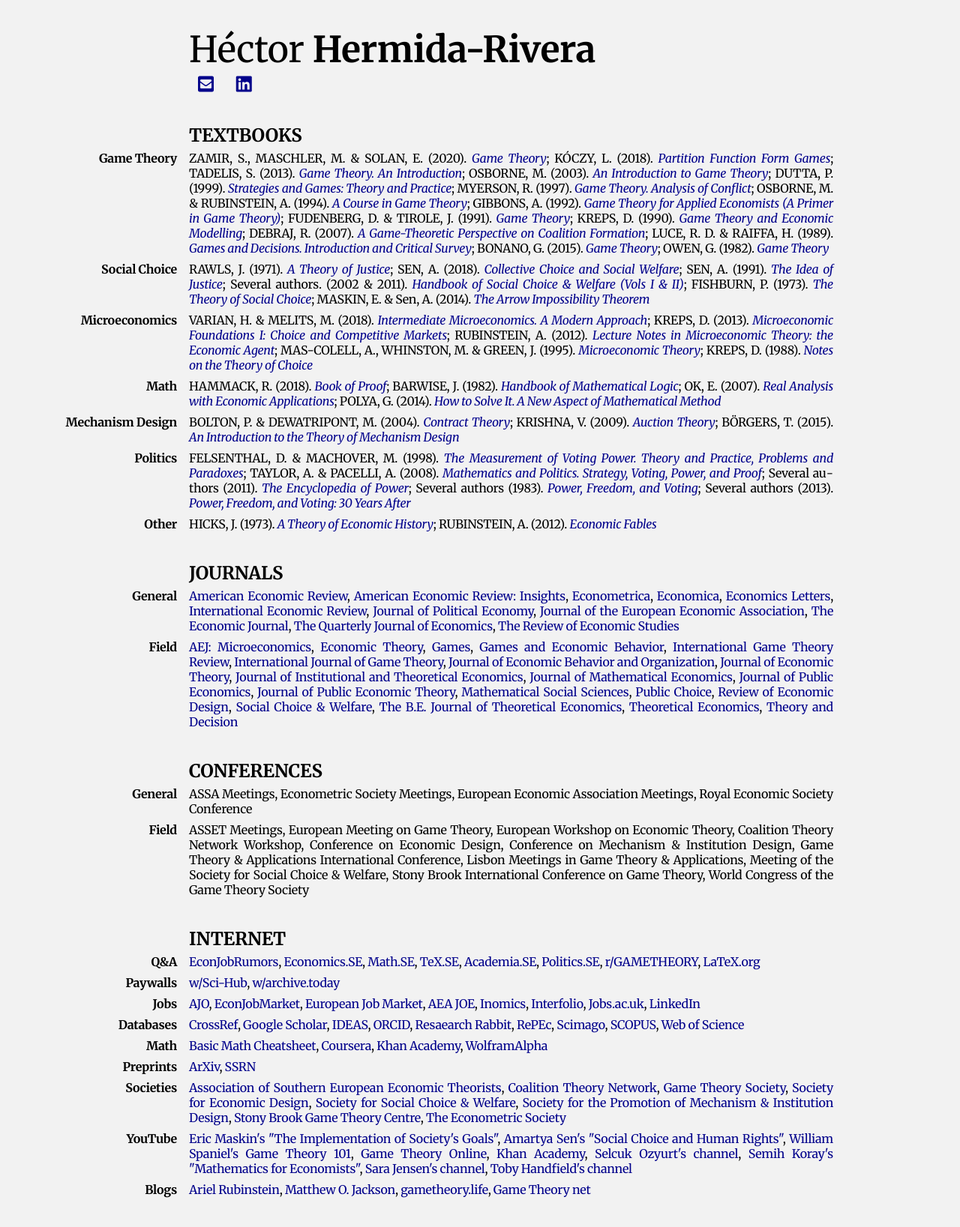
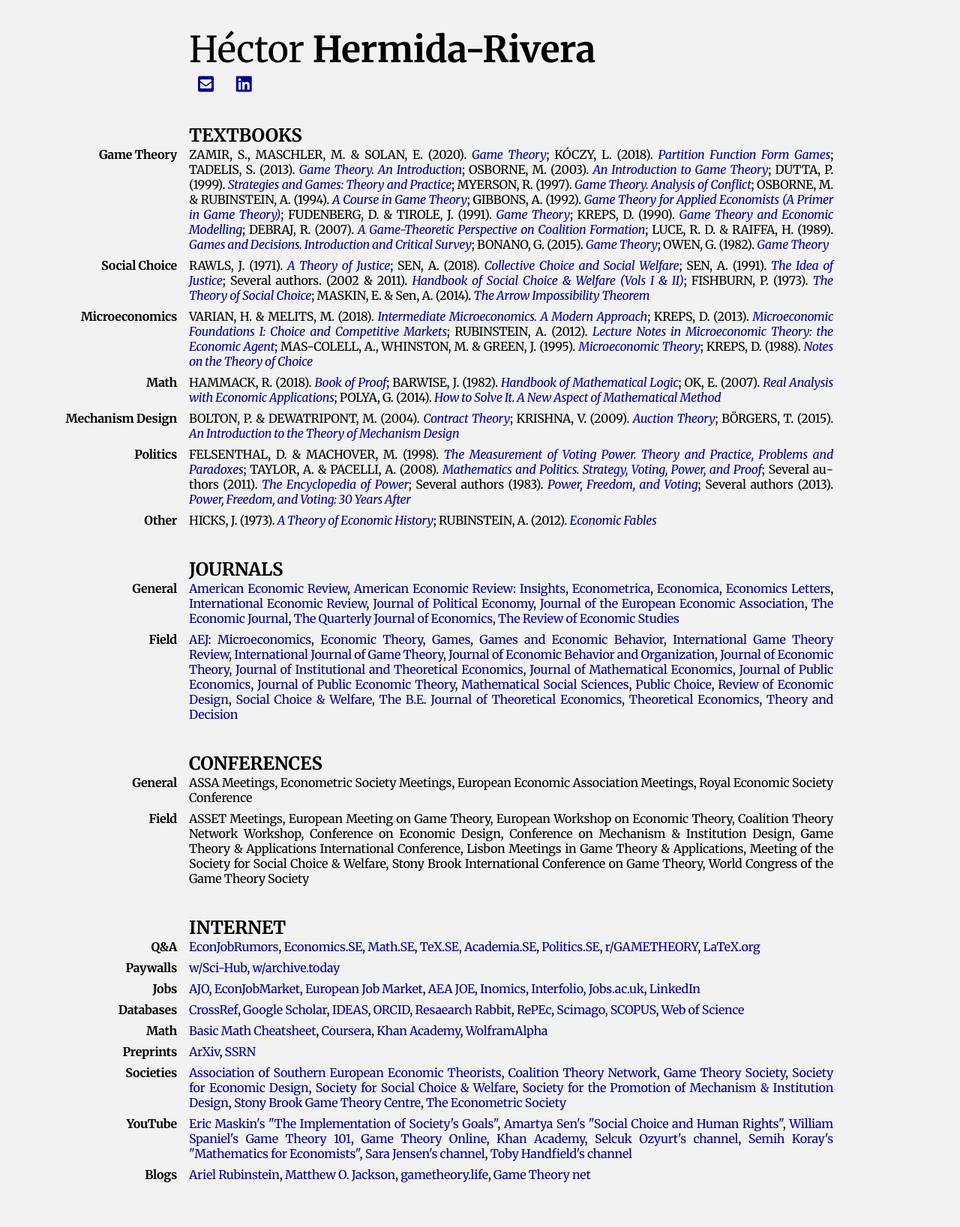
Before and after one commit to HectorHermidaRivera/hectorhermidarivera.github.io, a Jekyll site: the page built from resources.md, in a window 1280 px wide. Shown: the whole page at 75% size. Built offline with Jekyll 4.4.1, drawn with Linux system fonts in a browser that asks for light colours; a style sheet for code colours, icons or effects is not loaded.

Commit message:
Update style.css

```diff
--- a/assets/css/style.css
+++ b/assets/css/style.css
@@ -73,7 +73,7 @@ body.home-page .content {
 .content h2 {
   margin-left: 0;
   padding-left: 166px;
-  margin-bottom: 5px;
+  margin-bottom: 0px;
   margin-top: 40px;
   text-transform: uppercase;
 }
@@ -81,8 +81,8 @@ body.home-page .content {
 .content h3 {
   margin-left: 0;
   padding-left: 166px;
-  margin-bottom: 2.5px;
-  margin-top: 12.5px;
+  margin-bottom: 0px;
+  margin-top: 20px;
   text-transform: uppercase;
 }
 
```
